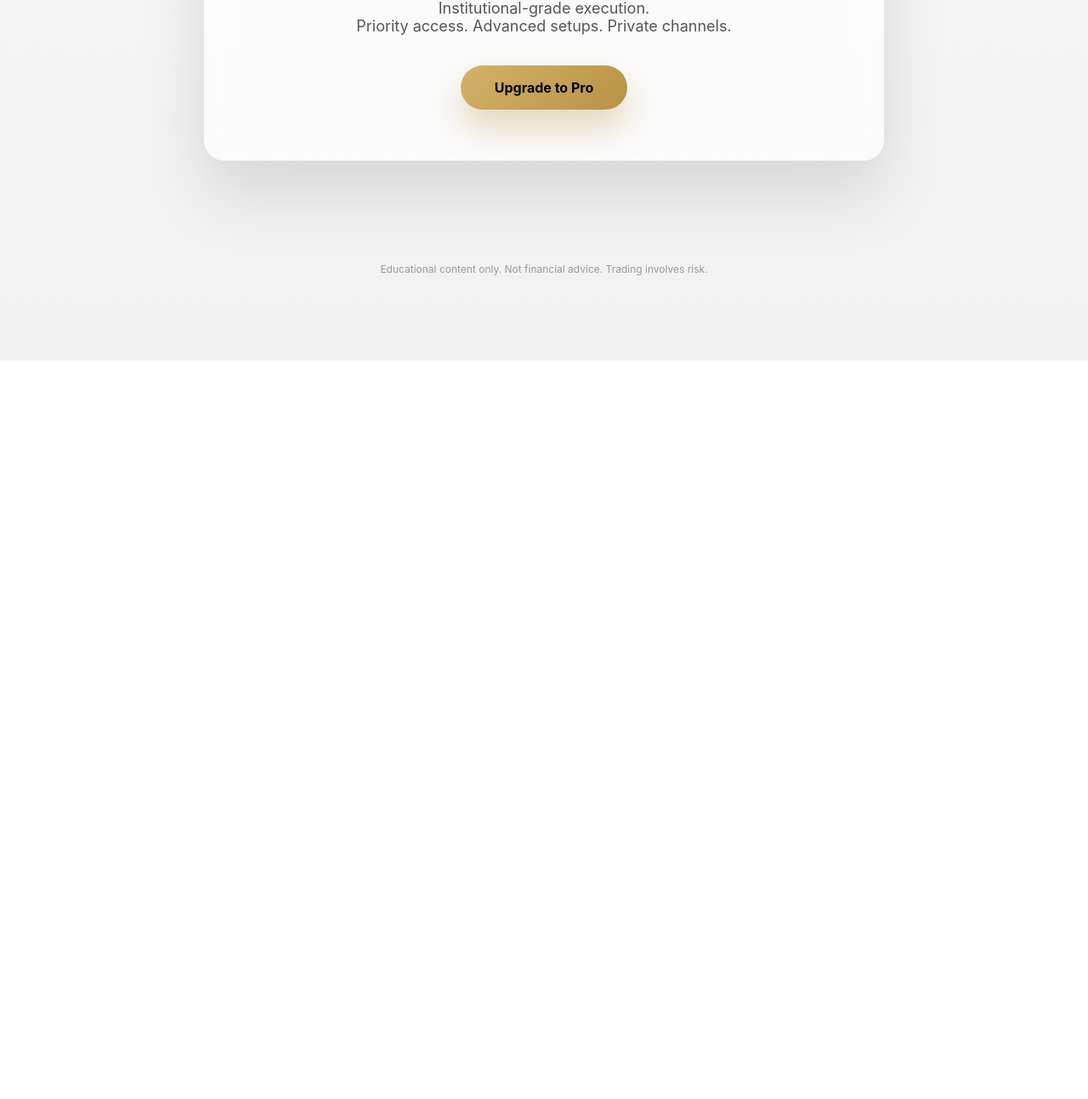
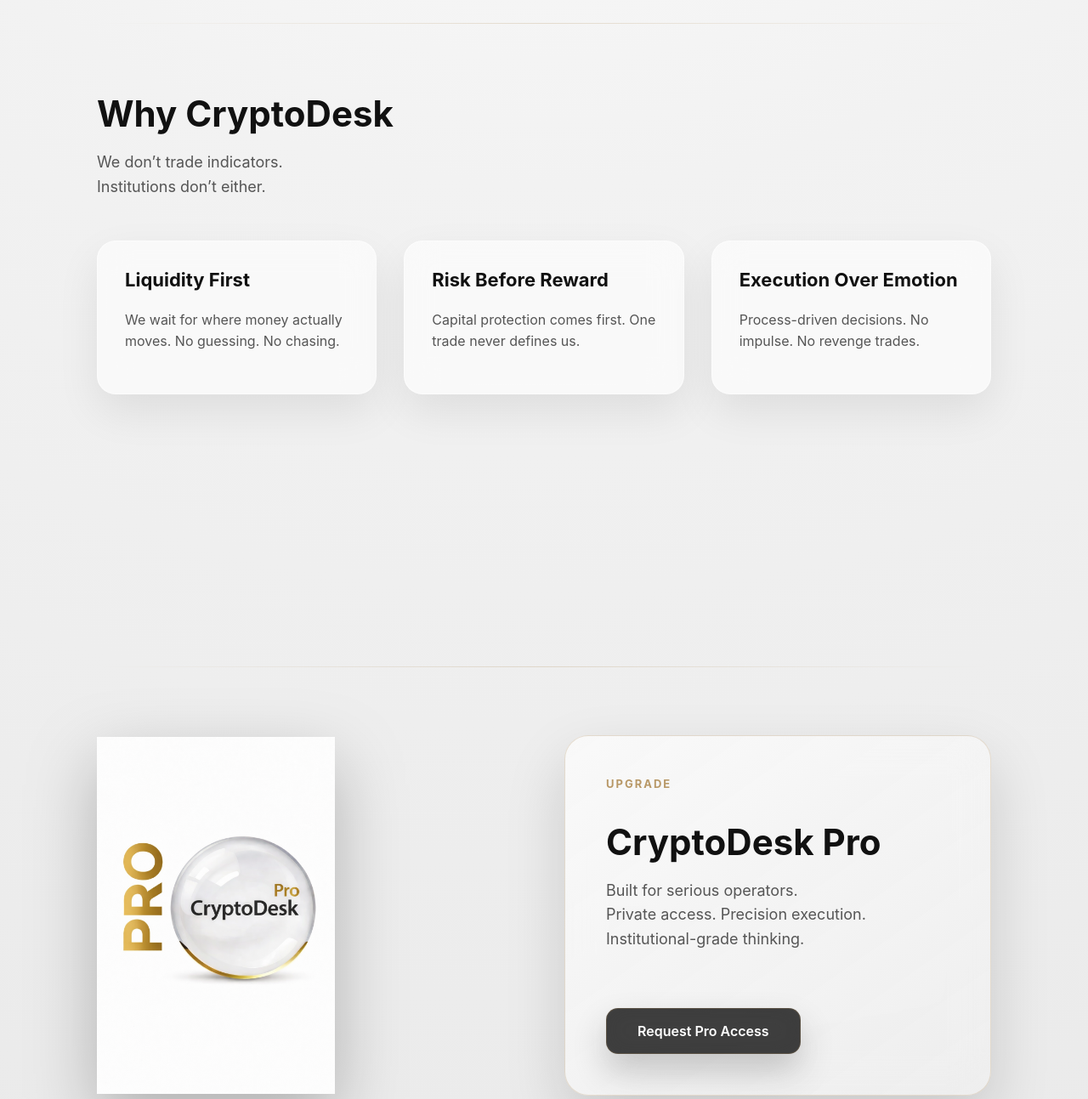
Before and after one commit to ribonpatil32-dotcom/cryptodesk-site, a plain HTML site: page index.html in a window 1280 px wide. Shown: the part 741-2034 px from the top of the page at 85% size. Before the commit the page ends 1165 px from the top, so only its background shows below. Drawn offline with Linux system fonts and the light colour scheme.

Commit message:
Update index.html

```diff
--- a/index.html
+++ b/index.html
@@ -1,15 +1,25 @@
 <!DOCTYPE html>
 <html lang="en">
 <head>
-  <meta charset="UTF-8">
+  <meta charset="UTF-8" />
   <title>CryptoDesk</title>
   <meta name="viewport" content="width=device-width, initial-scale=1.0">
 
   <style>
+    :root {
+      --gold: rgba(176,141,87,0.9);
+      --gold-soft: rgba(176,141,87,0.25);
+      --glass: rgba(255,255,255,0.6);
+    }
+
+    * {
+      box-sizing: border-box;
+    }
+
     body {
       margin: 0;
-      font-family: Inter, -apple-system, BlinkMacSystemFont, "Segoe UI", Roboto, Arial, sans-serif;
-      background: linear-gradient(180deg, #f9f9f9, #f2f2f2);
+      font-family: Inter, Arial, sans-serif;
+      background: radial-gradient(circle at top, #ffffff 0%, #f2f2f2 40%, #e9e9e9 100%);
       color: #111;
     }
 
@@ -17,157 +27,241 @@
       max-width: 1100px;
       margin: auto;
       padding: 100px 24px;
-      text-align: center;
     }
 
-    .top-tag {
+    .tagline {
+      text-transform: uppercase;
+      letter-spacing: 3px;
       font-size: 13px;
-      letter-spacing: 2px;
-      text-transform: uppercase;
-      color: #888;
+      color: #9a9a9a;
       margin-bottom: 24px;
     }
 
-    .logo {
+    h1 {
       font-size: 64px;
-      font-weight: 900;
-      letter-spacing: -2px;
-      margin-bottom: 12px;
+      font-weight: 800;
+      margin: 0 0 24px;
+      letter-spacing: -1px;
     }
 
-    .gold-line {
-      width: 120px;
-      height: 2px;
-      margin: 24px auto 40px;
-      background: linear-gradient(to right, transparent, #c9a24d, transparent);
+    h1::after {
+      content: "";
+      display: block;
+      width: 64px;
+      height: 3px;
+      margin-top: 18px;
+      background: linear-gradient(90deg, transparent, var(--gold), transparent);
     }
 
     p {
-      font-size: 19px;
+      font-size: 20px;
       line-height: 1.6;
       color: #444;
-      max-width: 640px;
-      margin: 0 auto 40px;
+      max-width: 520px;
     }
 
-    .pill {
+    .cta {
       display: inline-block;
-      padding: 14px 32px;
-      background: rgba(0,0,0,0.9);
+      margin-top: 48px;
+      padding: 16px 36px;
+      background: rgba(0,0,0,0.75);
       color: #fff;
       text-decoration: none;
       font-weight: 600;
-      border-radius: 999px;
+      border-radius: 14px;
+      backdrop-filter: blur(14px);
+      border: 1px solid var(--gold-soft);
+      box-shadow: 0 20px 40px rgba(0,0,0,0.2);
       transition: all 0.3s ease;
     }
 
-    .pill:hover {
+    .cta:hover {
+      background: rgba(0,0,0,0.9);
       transform: translateY(-2px);
-      opacity: 0.9;
     }
 
-    /* ---------- PRO SECTION ---------- */
-
-    .pro-section {
-      margin-top: 140px;
+    section {
+      margin-top: 120px;
     }
 
-    .pro-card {
-      max-width: 720px;
-      margin: auto;
-      padding: 60px 40px;
-      border-radius: 24px;
-      background: rgba(255,255,255,0.65);
-      backdrop-filter: blur(18px);
-      -webkit-backdrop-filter: blur(18px);
-      box-shadow: 0 40px 80px rgba(0,0,0,0.12);
+    section::before {
+      content: "";
+      display: block;
+      height: 1px;
+      width: 100%;
+      margin-bottom: 80px;
+      background: linear-gradient(90deg, transparent, var(--gold-soft), transparent);
     }
 
-    .pro-logo {
-      width: 180px;
-      margin-bottom: 32px;
+    h2 {
+      font-size: 42px;
+      margin-bottom: 16px;
     }
 
-    .pro-title {
-      font-size: 36px;
-      font-weight: 800;
-      margin-bottom: 12px;
+    .lead {
+      font-size: 18px;
+      color: #555;
+      max-width: 600px;
     }
 
-    .pro-desc {
-      font-size: 18px;
-      color: #555;
-      margin-bottom: 36px;
+    .grid {
+      display: grid;
+      grid-template-columns: repeat(auto-fit, minmax(260px, 1fr));
+      gap: 32px;
+      margin-top: 48px;
     }
 
-    .pro-cta {
-      display: inline-block;
-      padding: 16px 40px;
-      border-radius: 999px;
-      text-decoration: none;
-      font-weight: 700;
-      color: #000;
-      background: linear-gradient(135deg, #d4b26a, #b89245);
-      box-shadow: 0 20px 40px rgba(180,140,60,0.35);
-      transition: all 0.3s ease;
+    .card {
+      background: var(--glass);
+      backdrop-filter: blur(18px);
+      border-radius: 22px;
+      padding: 32px;
+      box-shadow: 0 20px 50px rgba(0,0,0,0.08);
+      border: 1px solid rgba(255,255,255,0.5);
     }
 
-    .pro-cta:hover {
-      transform: translateY(-3px);
-      box-shadow: 0 26px 60px rgba(180,140,60,0.45);
+    .card h3 {
+      margin-top: 0;
+      font-size: 22px;
     }
 
-    .footer {
-      margin-top: 120px;
-      font-size: 12px;
-      color: #999;
+    .card p {
+      font-size: 16px;
+      color: #555;
+    }
+
+    /* PRO SECTION */
+    .pro {
+      display: grid;
+      grid-template-columns: 1fr;
+      gap: 48px;
+      align-items: center;
+    }
+
+    .pro img {
+      max-width: 280px;
+      filter: drop-shadow(0 30px 40px rgba(0,0,0,0.25));
+    }
+
+    .pro-box {
+      background: linear-gradient(
+        145deg,
+        rgba(255,255,255,0.65),
+        rgba(240,240,240,0.6)
+      );
+      backdrop-filter: blur(22px);
+      border-radius: 28px;
+      padding: 48px;
+      border: 1px solid var(--gold-soft);
+      box-shadow: 0 30px 70px rgba(0,0,0,0.15);
+    }
+
+    .badge {
+      color: var(--gold);
+      font-weight: 700;
+      letter-spacing: 2px;
+      font-size: 13px;
+      text-transform: uppercase;
+      margin-bottom: 16px;
+    }
+
+    footer {
+      text-align: center;
+      padding: 80px 24px;
+      color: #888;
+      font-size: 14px;
+    }
+
+    @media (min-width: 768px) {
+      .pro {
+        grid-template-columns: 1fr 1fr;
+      }
     }
   </style>
 </head>
 
 <body>
+
+  <!-- HERO -->
   <div class="container">
+    <div class="tagline">Institutional Trading Desk</div>
 
-    <div class="top-tag">Institutional Trading Desk</div>
-
-    <div class="logo">CryptoDesk</div>
-
-    <div class="gold-line"></div>
+    <h1>CryptoDesk</h1>
 
     <p>
       We don’t trade indicators.<br>
-      We trade <strong>liquidity</strong>, <strong>risk</strong>, and <strong>execution</strong>.
+      We trade liquidity, structure, and execution.
     </p>
 
-    <a class="pill" href="https://t.me/CryptoDeskSupportoffical_bot">
+    <a class="cta" href="https://t.me/CryptoDeskSupportoffical_bot">
       Join CryptoDesk
     </a>
+  </div>
 
-    <!-- PRO SECTION -->
-    <div class="pro-section">
-      <div class="pro-card">
+  <!-- WHY -->
+  <div class="container">
+    <section>
+      <h2>Why CryptoDesk</h2>
+      <p class="lead">
+        We don’t trade indicators.<br>
+        Institutions don’t either.
+      </p>
 
-        <!-- UPLOAD YOUR LOGO IMAGE AND NAME IT EXACTLY LIKE THIS -->
-        <img src="cryptodesk-pro.png" alt="CryptoDesk Pro" class="pro-logo">
-
-        <div class="pro-title">CryptoDesk Pro</div>
-
-        <div class="pro-desc">
-          Institutional-grade execution.<br>
-          Priority access. Advanced setups. Private channels.
+      <div class="grid">
+        <div class="card">
+          <h3>Liquidity First</h3>
+          <p>
+            We wait for where money actually moves.
+            No guessing. No chasing.
+          </p>
         </div>
 
-        <a class="pro-cta" href="https://t.me/CryptoDeskSupportoffical_bot">
-          Upgrade to Pro
-        </a>
+        <div class="card">
+          <h3>Risk Before Reward</h3>
+          <p>
+            Capital protection comes first.
+            One trade never defines us.
+          </p>
+        </div>
 
+        <div class="card">
+          <h3>Execution Over Emotion</h3>
+          <p>
+            Process-driven decisions.
+            No impulse. No revenge trades.
+          </p>
+        </div>
       </div>
-    </div>
+    </section>
+  </div>
 
-    <div class="footer">
-      Educational content only. Not financial advice. Trading involves risk.
-    </div>
+  <!-- PRO -->
+  <div class="container">
+    <section>
+      <div class="pro">
+        <img src="cryptodesk-pro.png.png" alt="CryptoDesk Pro">
 
+        <div class="pro-box">
+          <div class="badge">Upgrade</div>
+          <h2>CryptoDesk Pro</h2>
+
+          <p class="lead">
+            Built for serious operators.<br>
+            Private access. Precision execution.
+            Institutional-grade thinking.
+          </p>
+
+          <a class="cta" href="https://t.me/CryptoDeskSupportoffical_bot">
+            Request Pro Access
+          </a>
+        </div>
+      </div>
+    </section>
   </div>
+
+  <footer>
+    © CryptoDesk
+  </footer>
+
 </body>
 </html>
```
